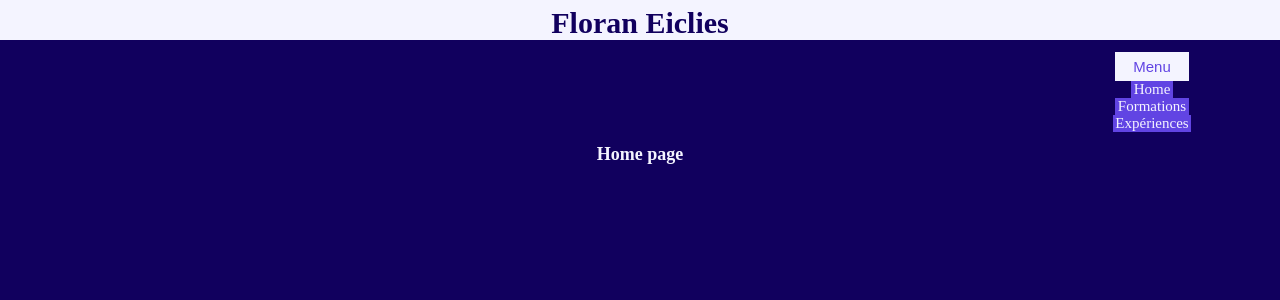
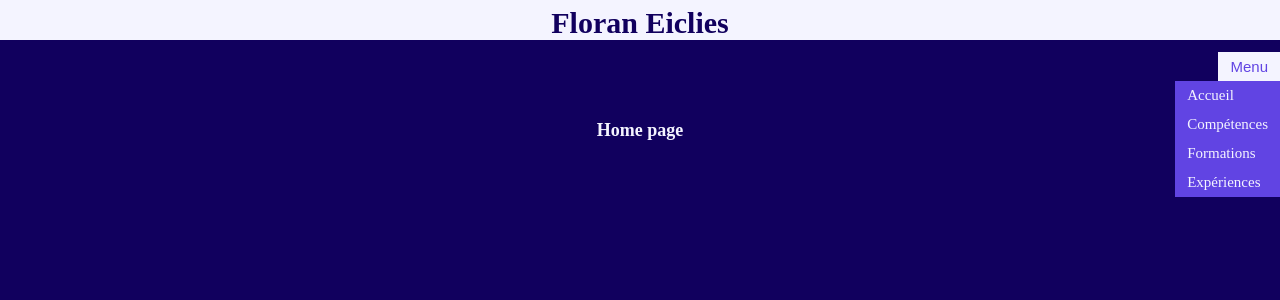
Before and after one commit to e-floran/onlinecv, a React (Create React App) app: page / in a window 1280 px wide. Both pictures are taken after a click on the button "Menu". Shown: the top 300 px of the page. Built offline with nearby package versions, Linux system fonts and the light colour scheme.

Commit message:
working on hovering

```diff
--- a/src/components/Home.jsx
+++ b/src/components/Home.jsx
@@ -1,7 +1,7 @@
 import '../style/home.css';
 function Home(){
     return(
-        <div>
+        <div className="homeContainer">
             <h2>Home page</h2>
         </div>
     )
--- a/src/components/Navbar.jsx
+++ b/src/components/Navbar.jsx
@@ -15,7 +15,10 @@ function Navbar(){
                 <button type="button" onClick={handleOpen}>Menu</button>
                 <li className={
                     open?"displayed" : ""
-                }>Home</li>
+                }>Accueil</li>
+                <li className={
+                    open?"displayed" : ""
+                }>Compétences</li>
                 <li className={
                     open?"displayed" : ""
                 }>Formations</li>
--- a/src/style/header.css
+++ b/src/style/header.css
@@ -23,14 +23,26 @@ h1 {
   background-color: var(--whitish);
 }
 nav {
-  width: 20%;
+  margin: 0;
+  padding: 0;
+  display: flex;
+  flex-flow: row nowrap;
+  justify-content: center;
+  align-items: flex-start;
 }
 ul {
+  width: 100%;
   list-style: none;
   display: flex;
   flex-flow: column nowrap;
   justify-content: center;
-  align-items: center;
+  align-items: flex-end;
+  z-index: 10;
+}
+ul:hover,
+button:hover,
+li:hover {
+  cursor: pointer;
 }
 
 button {
@@ -38,16 +50,20 @@ button {
   font-size: 1.25rem;
   color: var(--lightBlue);
   border: none;
-  padding: 0.5rem 1.5rem;
+  padding: 0.5rem 1rem;
 }
 
 li {
-  padding: 0 0.2rem;
+  width: 100%;
+  padding: 0.5rem 1rem;
   font-size: 1.25rem;
   background-color: var(--lightBlue);
   color: var(--whitish);
   display: none;
 }
+li:hover {
+  background-color: var(--midBlue);
+}
 .displayed {
   display: inline;
 }
--- a/src/style/home.css
+++ b/src/style/home.css
@@ -1,3 +1,7 @@
+.homeContainer {
+  position: absolute;
+  top: 10rem;
+}
 h2 {
   color: var(--whitish);
 }
```
